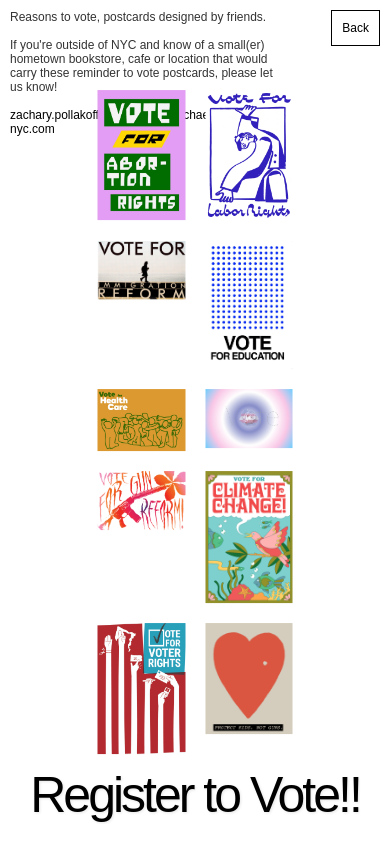
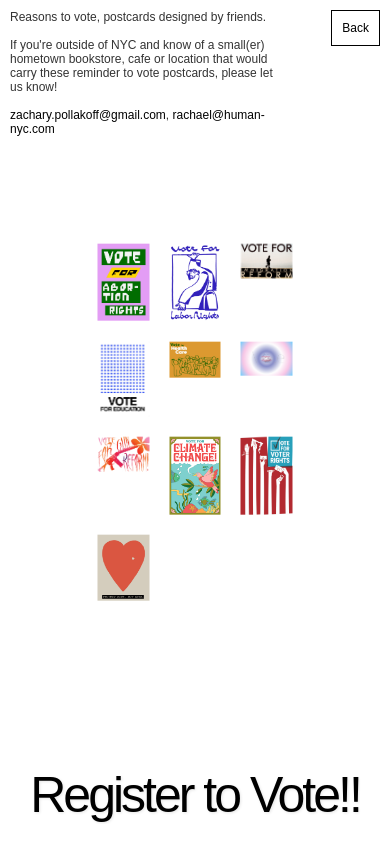
Before and after one commit to moeebii/Rvoting, a plain HTML site: page index.html in a window 390 px wide. Both pictures are taken after a click on the button "Explore". Drawn offline with Linux system fonts and the light colour scheme.

Commit message:
Update main.css

```diff
--- a/main.css
+++ b/main.css
@@ -132,7 +132,7 @@ main {
 /* Mobile view - 2 columns and 5 rows */
 @media (max-width: 768px) {
     .explore-container {
-        grid-template-columns: repeat(2, 1fr); /* 2 columns on mobile */
+        grid-template-columns: repeat(3, 1fr); /* 2 columns on mobile */
         gap: 20px; /* Adjust gap for mobile if necessary */
         position: absolute;
         width: 50%;
```
